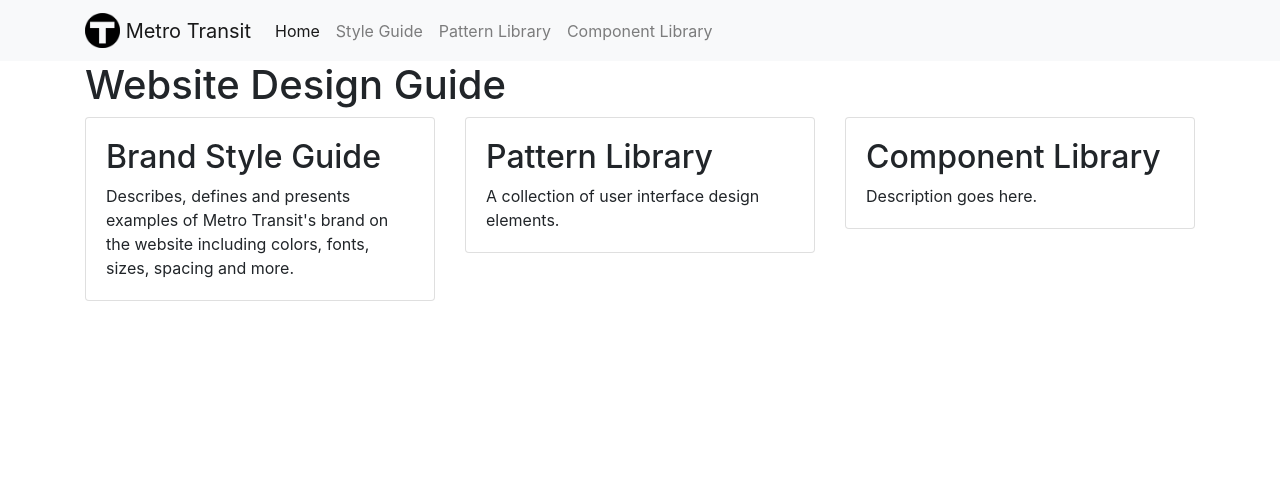
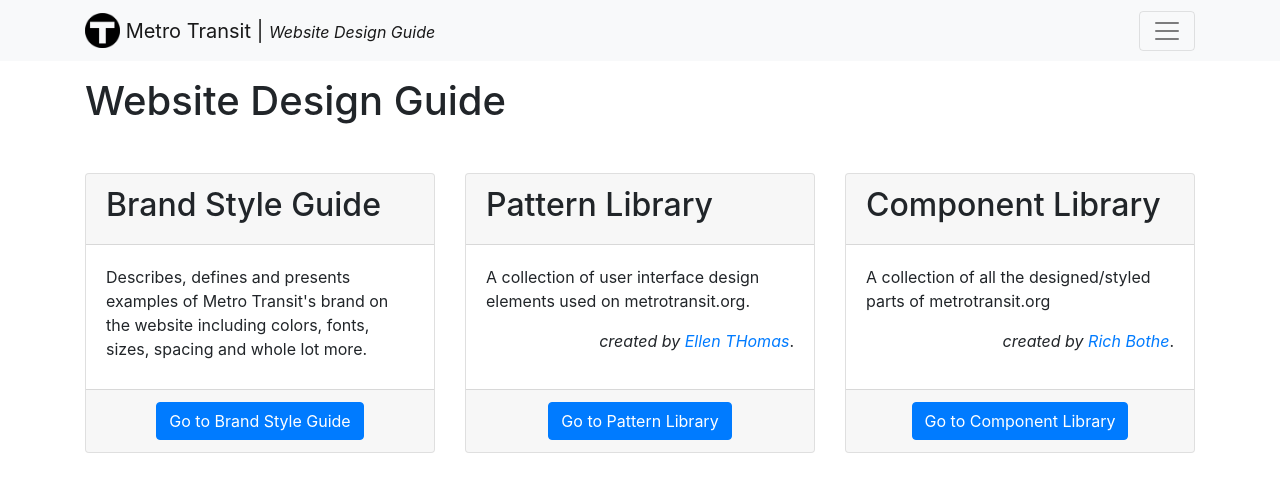
Before and after one commit to mtbotherd/design-guide, a website: page src/index.html in a window 1280 px wide. Drawn offline with Linux system fonts and the light colour scheme.

Commit message:
Progress point.

```diff
--- a/src/index.html
+++ b/src/index.html
@@ -4,7 +4,7 @@
 <head>
     <meta charset="utf-8">
     <meta name="viewport" content="width=device-width, initial-scale=1, shrink-to-fit=no">
-    <title>Metro Transit | Design Guide</title>
+    <title>Metro Transit | Website Design Guide</title>
     <link href="https://fonts.googleapis.com/css?family=Lato:300,300i,400,400i,700,700i" rel="stylesheet">
     <!-- <link rel="stylehseet" type="text/css" href="fonts/font-awesome.min.css" /> -->
     <!-- build:css css/styles.css -->
@@ -14,20 +14,17 @@
 
 <body>
     <!-- Main navigation -->
-    <nav class="navbar navbar-expand-lg navbar-light bg-light">
+    <nav class="navbar navbar-light bg-light">
     <div class="container">
         <a class="navbar-brand" href="#">
-                <img src="../images/t_logo_black.png" width="35" height="35" class="d-inline-block aling-top" alt="Metro Transit T logo" /> <span class="align-middle">Metro Transit</span>
+                <img src="../images/t_logo_black.png" width="35" height="35" class="d-inline-block aling-top" alt="Metro Transit T logo" /> <span class="align-middle">Metro Transit | <small><i>Website Design Guide</i></small></span>
                 <!-- <img src="./images/MetroTransit_RGB.png" class="img-fluid" style="width:50%;" alt="Metro Transit logo" /> -->
             </a>
         <button class="navbar-toggler" type="button" data-toggle="collapse" data-target="#navbarNav" aria-controls="navbarNav" aria-expanded="false" aria-label="Toggle navigation">
             <span class="navbar-toggler-icon"></span>
         </button>
         <div class="collapse navbar-collapse" id="navbarNav">
-            <ul class="navbar-nav float-right">
-                <li class="nav-item active">
-                    <a class="nav-link" href="#">Home <span class="sr-only">(current)</span></a>
-                </li>
+            <ul class="navbar-nav ml-auto">
                 <li class="nav-item">
                     <a class="nav-link" href="#">Style Guide</a>
                 </li>
@@ -45,32 +42,41 @@
 
     <!-- Main content -->
     <div class="container">
-        <h1>Website Design Guide</h1>
-        <div class="row">
-    <div class="col">
+        <h1 class="mt-3 mb-5">Website Design Guide</h1>
+        <div class="card-deck">
     <div class="card mb-3">
+        <div class="card-header">
+            <h2>Brand Style Guide</h2>
+        </div>
         <div class="card-body">
-                <h2>Brand Style Guide</h2>
-                <p class="card-text">Describes, defines and presents examples of Metro Transit's brand on the website including colors, fonts, sizes, spacing and more.</p>
+            <p class="card-text">Describes, defines and presents examples of Metro Transit's brand on the website including colors, fonts, sizes, spacing and whole lot more.</p>
+        </div>
+        <div class="card-footer text-center">
+            <a href="brand-style-guide-index.html" class="btn btn-primary">Go to Brand Style Guide</a>
         </div>
     </div>
+    <div class="card mb-3">
+        <div class="card-header">
+            <h2>Pattern Library</h2>
         </div>
-    <div class="col">
-        <div class="card mb-3">
         <div class="card-body">
-                <h2>Pattern Library</h2>
-                <p class="card-text">A collection of user interface design elements.</p>
+            <p class="card-text">A collection of user interface design elements used on metrotransit.org.</p>
+            <p class="text-right"><i>created by <a href="mailto:ellen.thomas@metrotransit.org">Ellen THomas</a></i>.</p>
+        </div>
+        <div class="card-footer text-center">
+            <a href="pattern-library-index.html" class="btn btn-primary btn-small">Go to Pattern Library</a>
         </div>
     </div>
+    <div class="card mb-3">
+        <div class="card-header">
+            <h2>Component Library</h2>
         </div>
-    <div class="col">
-        <div class="card mb-3">
         <div class="card-body">
-                <h2>Component Library</h2>
-                <p class="card-text">
-                    Description goes here.
-                </p>
+            <p class="card-text">A collection of all the designed/styled parts of metrotransit.org</p>
+            <p class="text-right"><i>created by <a href="mailto:rich.bothe@metrotransit.org">Rich Bothe</a></i>.</p>
         </div>
+        <div class="card-footer text-center">
+            <a href="component-library-index.html" class="btn btn-primary btn-small">Go to Component Library</a>
         </div>
     </div>
 </div>
--- a/src/scss/_bootstrapCustomVariables.scss
+++ b/src/scss/_bootstrapCustomVariables.scss
@@ -70,7 +70,7 @@
   $colors
 );
 
-$primary:       $blue !default;
+$primary:       #0053a0 !default; //$blue !default;
 $secondary:     $gray-600 !default;
 $success:       $green !default;
 $info:          $cyan !default;
--- /dev/null
+++ b/src/scss/_custom.scss
@@ -0,0 +1,3 @@
+.navbar li {
+    text-align: right;
+}
--- a/src/scss/styles.scss
+++ b/src/scss/styles.scss
@@ -1,3 +1,4 @@
+@import "./custom.scss";
 @import "../../node_modules/bootstrap/scss/bootstrap";
 @import "./bootstrapCustomVariables";
 @import "./nav.scss";
```
Also changed, not shown: src/partials/cards-index.html (+30 -21 lines), src/partials/main-nav.html (+3 -6 lines), src/css/styles.css, 2 other files. Lines whose indentation alone changed are shown as unchanged.
